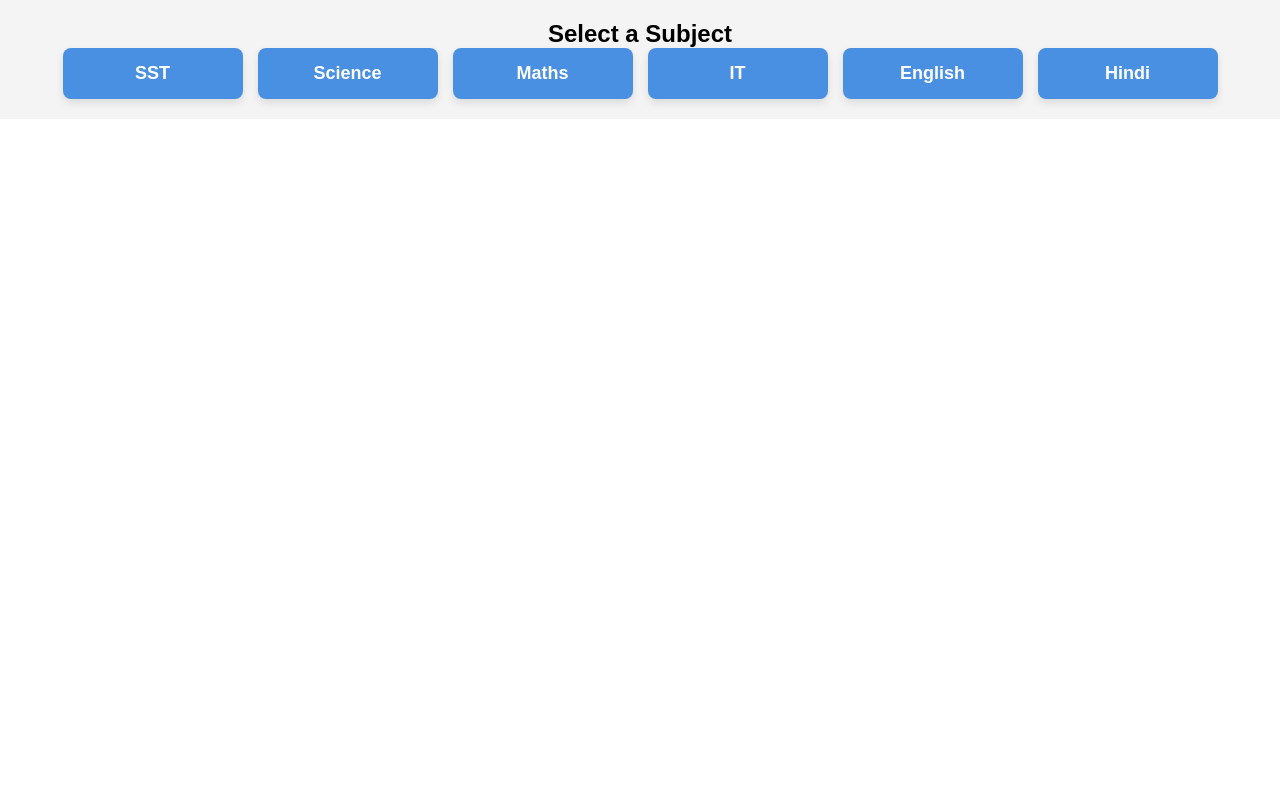
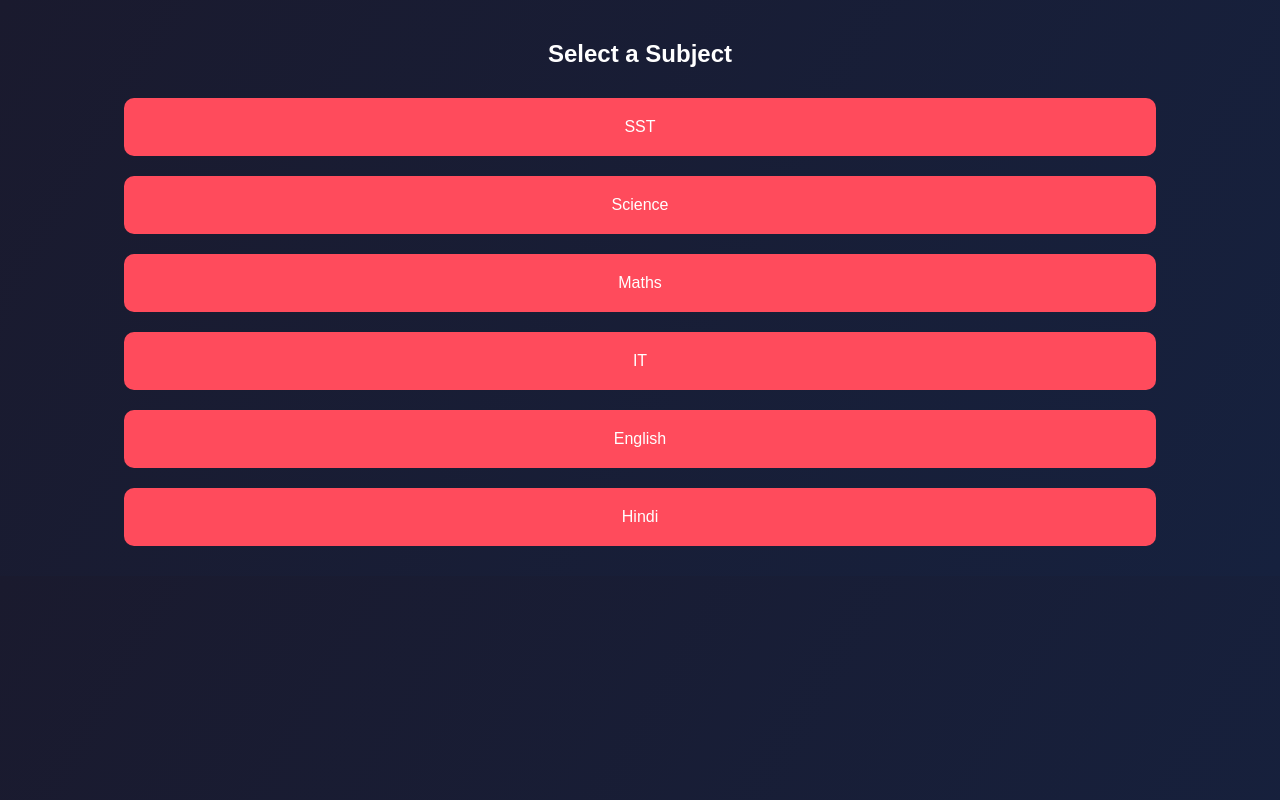
Before and after one commit to Maheshdalle-hub/Batch-Web, a React app: page /subjects in a window 1280 px wide. Built offline with nearby package versions, Linux system fonts and the light colour scheme.

Commit message:
Update global.css

```diff
--- a/src/styles/global.css
+++ b/src/styles/global.css
@@ -1,107 +1,58 @@
-/* General Reset */
-* {
+body {
+  font-family: Arial, sans-serif;
   margin: 0;
   padding: 0;
-  box-sizing: border-box;
-  font-family: Arial, sans-serif;
+  text-align: center;
+  background: linear-gradient(120deg, #1a1a2e, #16213e);
+  color: white;
 }
 
-/* Main Container */
 .container {
-  display: flex;
-  flex-direction: column;
-  align-items: center;
-  text-align: center;
   padding: 20px;
-  background-color: #f4f4f4; /* Light gray background */
 }
 
-/* Homepage Box */
-.click-box {
-  width: 300px;
+.click-box, .subject-box, .chapter-box {
+  background: #ff4b5c;
+  color: white;
   padding: 20px;
-  margin: 10px;
-  background: white;
+  margin: 10px auto;
+  width: 80%;
   border-radius: 10px;
   cursor: pointer;
   transition: transform 0.3s, background 0.3s;
-  box-shadow: 0px 4px 10px rgba(0, 0, 0, 0.1);
 }
 
-.click-box:hover {
+.click-box:hover, .subject-box:hover, .chapter-box:hover {
+  background: #ff6b81;
   transform: scale(1.05);
-  background: #e0e0e0;
 }
 
-/* Homepage Image */
-.homepage-image {
-  width: 100%;
-  max-width: 400px;
-  border-radius: 10px;
-}
-
-/* Subject & Chapter Grid */
 .subject-grid, .chapter-grid {
   display: flex;
   flex-wrap: wrap;
   justify-content: center;
-  gap: 15px;
 }
 
-/* Subject & Chapter Boxes */
-.subject-box, .chapter-box {
-  width: 180px;
-  padding: 15px;
-  background: #4a90e2; /* Blue */
-  color: white;
-  border-radius: 8px;
-  text-align: center;
-  font-size: 18px;
-  font-weight: bold;
-  cursor: pointer;
-  transition: transform 0.3s, background 0.3s;
-  box-shadow: 0px 4px 8px rgba(0, 0, 0, 0.1);
+.homepage-image {
+  width: 200px;
+  height: 200px;
+  object-fit: cover;
+  border-radius: 10px;
+  margin-bottom: 10px;
 }
 
-.subject-box:hover, .chapter-box:hover {
-  transform: scale(1.05);
-  background: #357ABD; /* Darker blue */
+.video-container {
+  text-align: center;
+  padding: 20px;
 }
 
-/* Video Player Container */
-.video-container {
-  display: flex;
-  justify-content: center;
-  padding: 20px;
-  background: black;
-}
-
-/* Custom Video Player */
 .custom-video-player {
   width: 90%;
   max-width: 800px;
   border-radius: 10px;
+  outline: none;
 }
 
 .custom-video-player:fullscreen {
   background: black;
 }
-
-/* Video Controls Enhancements */
-.video-controls {
-  font-size: 16px;
-}
-
-.video-controls button {
-  background: rgba(0, 0, 0, 0.7);
-  color: white;
-  border: none;
-  padding: 10px;
-  margin: 5px;
-  border-radius: 5px;
-  cursor: pointer;
-}
-
-.video-controls button:hover {
-  background: rgba(0, 0, 0, 0.9);
-  }
```
